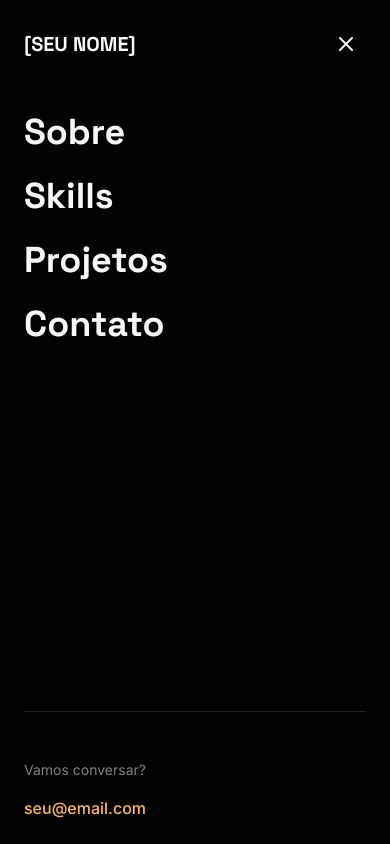
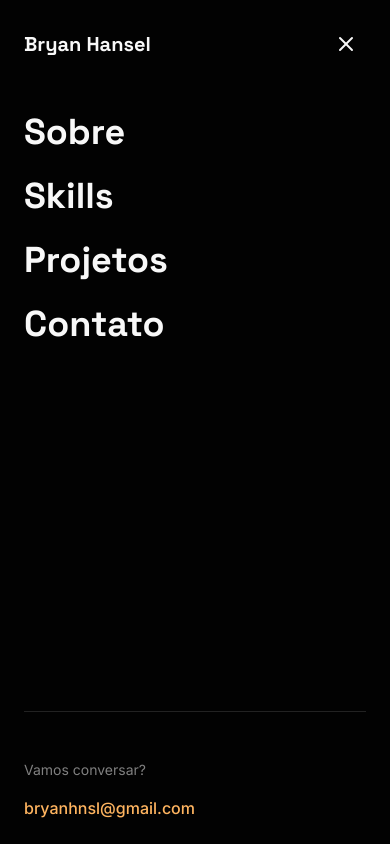
Before and after one commit to caiquenaimi/portifolio-Bryan-Hansel, a Next.js app: page / in a window 390 px wide. Both pictures are taken after a click on the button "Abrir menu". Shown: the top 844 px of the page. Built offline with nearby package versions, Linux system fonts and the light colour scheme.

Commit message:
Atualiza informações de contato e nome no cabeçalho do portfólio

```diff
--- a/components/header.tsx
+++ b/components/header.tsx
@@ -78,7 +78,7 @@ export function Header() {
             <div className="flex flex-col h-full p-6">
               <div className="flex items-center justify-between mb-12">
                 <span className="font-[family-name:var(--font-heading)] text-xl font-bold">
-                  [SEU NOME]
+                  Bryan Hansel
                 </span>
                 <button
                   type="button"
@@ -111,10 +111,10 @@ export function Header() {
                   Vamos conversar?
                 </p>
                 <a
-                  href="mailto:seu@email.com"
+                  href="mailto:bryanhnsl@gmail.com"
                   className="text-accent font-medium"
                 >
-                  seu@email.com
+                  bryanhnsl@gmail.com
                 </a>
               </div>
             </div>
```
